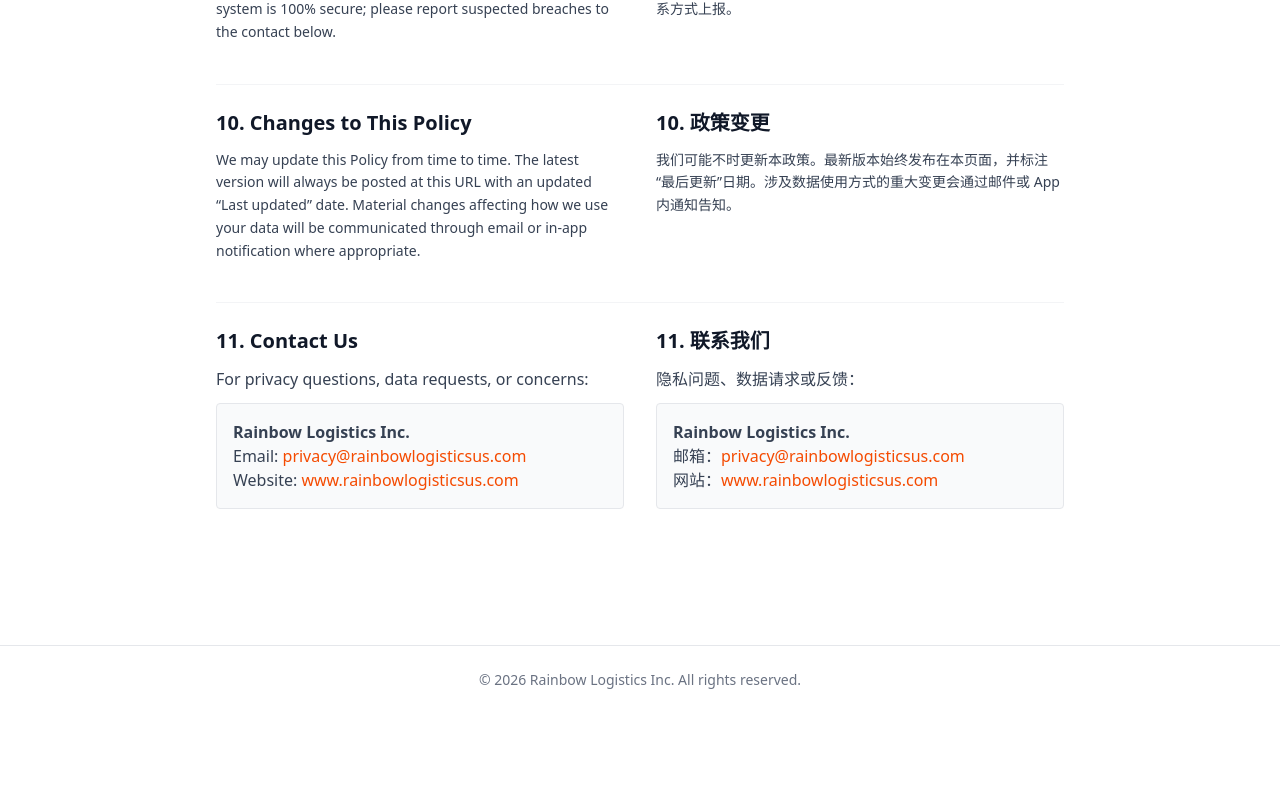
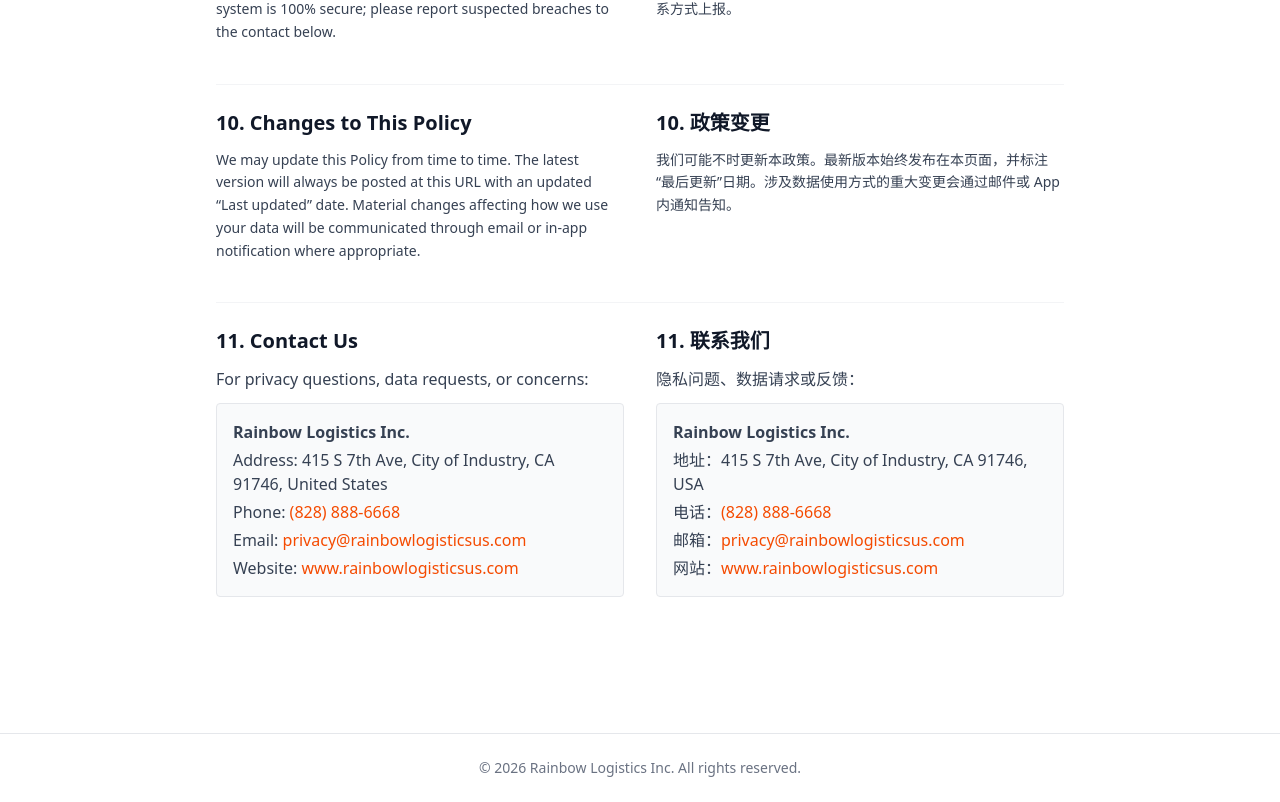
Before and after one commit to lyj53465/rainbow-website, a Next.js app: page /privacy in a window 1280 px wide. Shown: the part 3382-4184 px from the top of the page. Before the commit the page ends 4096 px from the top, so only its background shows below. Built offline with nearby package versions, Linux system fonts and the light colour scheme.

Commit message:
fix: Privacy 联系区加地址 + 电话（415 S 7th Ave / (828) 888-6668）

```diff
--- a/app/privacy/page.tsx
+++ b/app/privacy/page.tsx
@@ -279,8 +279,10 @@
             body: (
               <>
                 <p>For privacy questions, data requests, or concerns:</p>
-                <div className="mt-3 p-4 bg-gray-50 rounded border border-gray-200">
+                <div className="mt-3 p-4 bg-gray-50 rounded border border-gray-200 space-y-1">
                   <p><strong>Rainbow Logistics Inc.</strong></p>
+                  <p>Address: 415 S 7th Ave, City of Industry, CA 91746, United States</p>
+                  <p>Phone: <a href="tel:+18288886668" className="text-orange-600 hover:underline">(828) 888-6668</a></p>
                   <p>Email: <a href="mailto:privacy@rainbowlogisticsus.com" className="text-orange-600 hover:underline">privacy@rainbowlogisticsus.com</a></p>
                   <p>Website: <a href="https://www.rainbowlogisticsus.com" className="text-orange-600 hover:underline">www.rainbowlogisticsus.com</a></p>
                 </div>
@@ -292,8 +294,10 @@
             body: (
               <>
                 <p>隐私问题、数据请求或反馈：</p>
-                <div className="mt-3 p-4 bg-gray-50 rounded border border-gray-200">
+                <div className="mt-3 p-4 bg-gray-50 rounded border border-gray-200 space-y-1">
                   <p><strong>Rainbow Logistics Inc.</strong></p>
+                  <p>地址：415 S 7th Ave, City of Industry, CA 91746, USA</p>
+                  <p>电话：<a href="tel:+18288886668" className="text-orange-600 hover:underline">(828) 888-6668</a></p>
                   <p>邮箱：<a href="mailto:privacy@rainbowlogisticsus.com" className="text-orange-600 hover:underline">privacy@rainbowlogisticsus.com</a></p>
                   <p>网站：<a href="https://www.rainbowlogisticsus.com" className="text-orange-600 hover:underline">www.rainbowlogisticsus.com</a></p>
                 </div>
```
